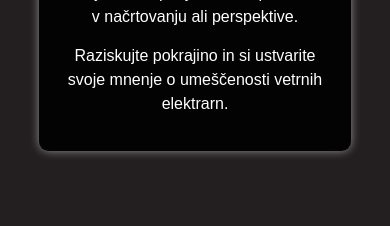
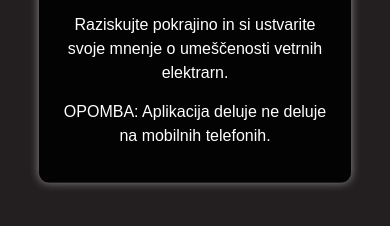
Before and after one commit to furmankl/VE-Rogatec, a plain HTML site: page index.html in a window 390 px wide. Shown: the part 462-688 px from the top of the page. Drawn offline with Linux system fonts and the light colour scheme; no server answers.

Commit message:
dodaj opombo za mobilne telefone

```diff
--- a/index.html
+++ b/index.html
@@ -74,6 +74,9 @@
       <p>
           Raziskujte pokrajino in si ustvarite svoje mnenje o umeščenosti vetrnih elektrarn.
       </p>
+      <p>
+        OPOMBA: Aplikacija deluje ne deluje na mobilnih telefonih.
+    </p>
   </div>
   <script>
     // Funkcija za zapiranje modalnega okna
```
